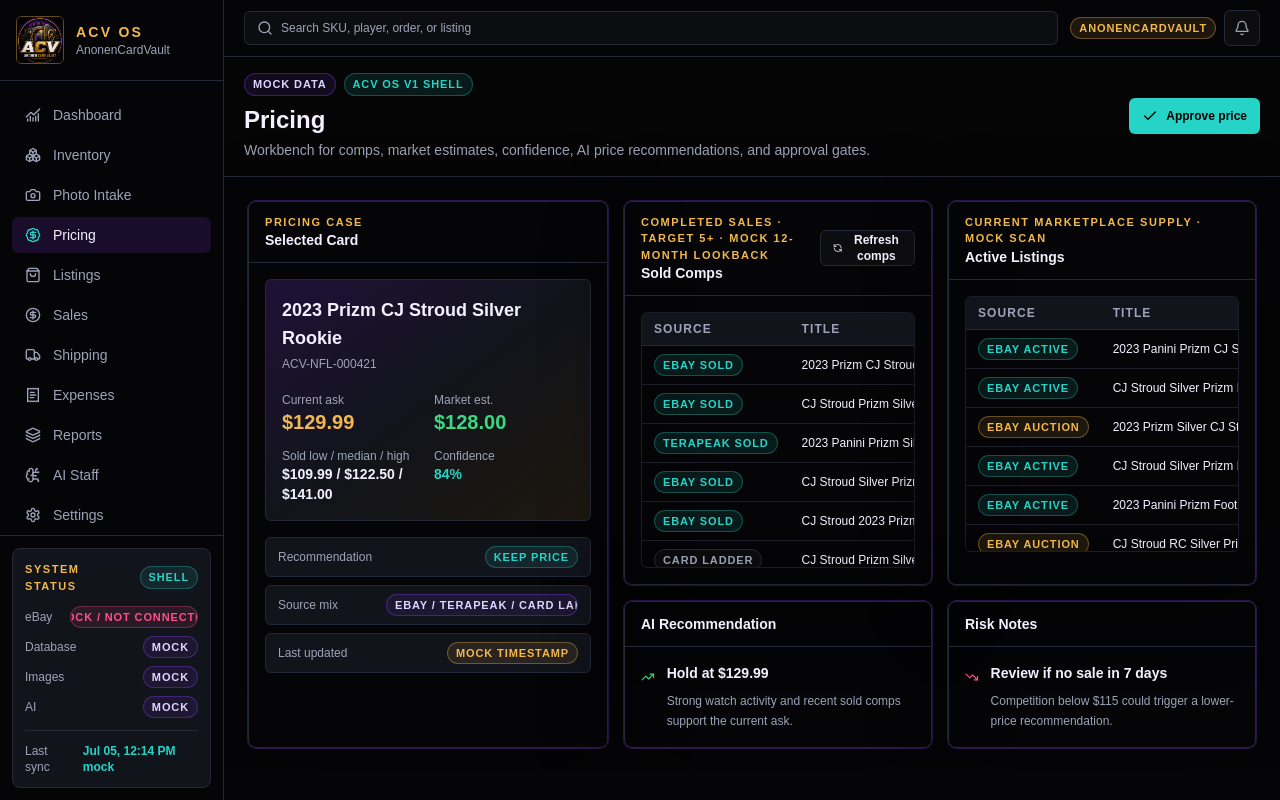
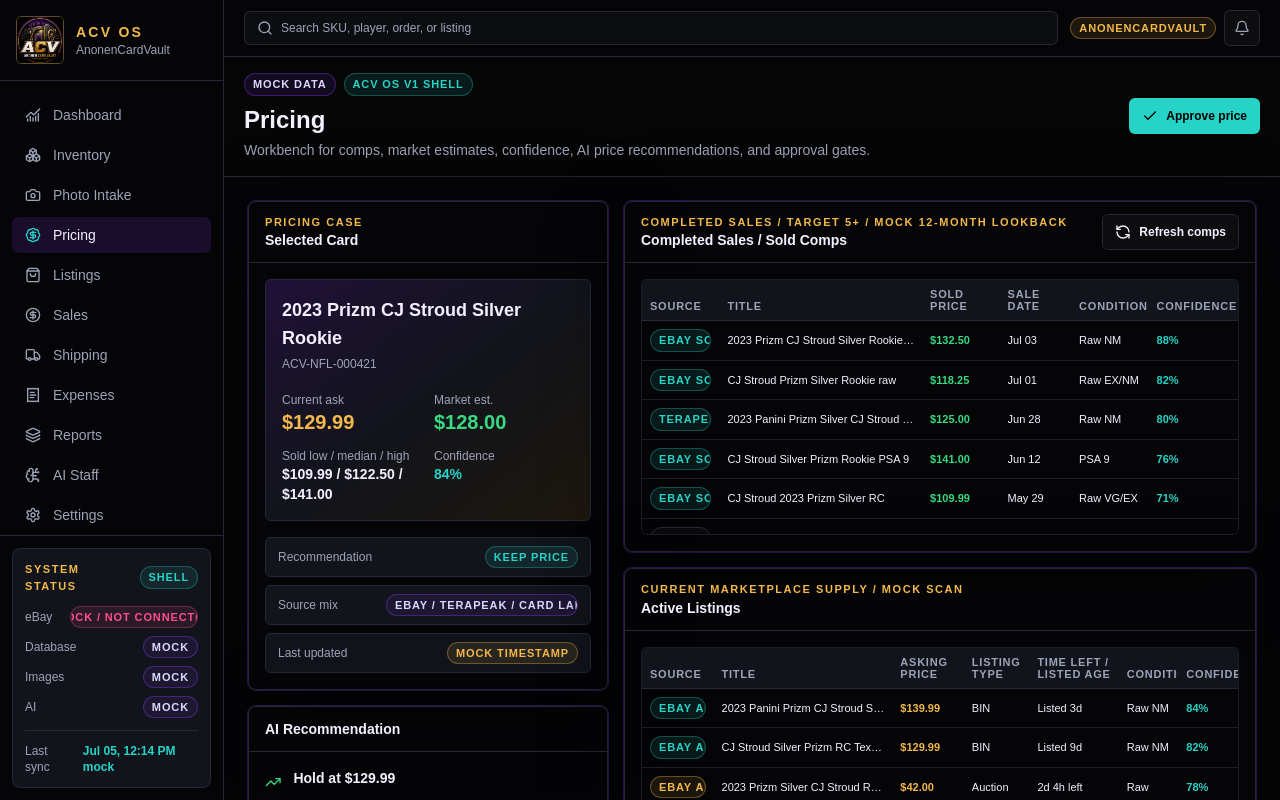
Before and after one commit to AnonenCardVault/ACV-OS, a Next.js app: page /pricing in a window 1280 px wide. Shown: the top 800 px of the page. Built offline with nearby package versions, Linux system fonts and the light colour scheme.

Commit message:
ui: finalize pricing workstation layout

```diff
--- a/app/(app)/pricing/page.tsx
+++ b/app/(app)/pricing/page.tsx
@@ -56,15 +56,15 @@
   className?: string;
 }) {
   return (
-    <div className={cn("acv-scrollbar max-h-64 overflow-auto rounded-md border border-acv-border/70", className)}>
-      <table className="w-max min-w-full border-separate border-spacing-0 text-left text-xs">
+    <div className={cn("acv-scrollbar max-h-64 overflow-x-hidden overflow-y-auto rounded-md border border-acv-border/70", className)}>
+      <table className="w-full table-fixed border-separate border-spacing-0 text-left text-[11px]">
         <thead>
           <tr>
             {columns.map((column) => (
               <th
                 key={column.key}
                 className={cn(
-                  "sticky top-0 z-10 border-b border-acv-border bg-acv-panel2 px-3 py-2 font-semibold uppercase tracking-[0.09em] text-acv-muted",
+                  "sticky top-0 z-10 overflow-hidden border-b border-acv-border bg-acv-panel2 px-2 py-2 align-bottom font-semibold uppercase leading-3 tracking-[0.07em] text-acv-muted",
                   column.className
                 )}
               >
@@ -80,7 +80,7 @@
                 <td
                   key={column.key}
                   className={cn(
-                    "border-b border-acv-border/70 px-3 py-2 align-middle text-acv-text group-hover:bg-white/[0.025]",
+                    "overflow-hidden border-b border-acv-border/70 px-2 py-2 align-middle text-acv-text group-hover:bg-white/[0.025]",
                     column.className
                   )}
                 >
@@ -109,7 +109,8 @@
         description="Workbench for comps, market estimates, confidence, AI price recommendations, and approval gates."
         action={<ActionButton icon={<Check className="h-4 w-4" />}>Approve price</ActionButton>}
       />
-      <div className="grid gap-4 p-4 md:p-6 xl:grid-cols-[360px_1fr]">
+      <div className="grid min-w-0 gap-4 p-4 md:p-6 xl:grid-cols-[360px_minmax(0,1fr)]">
+        <div className="min-w-0 space-y-4">
           <SectionCard title="Selected Card" eyebrow="Pricing case">
             <div className="rounded-md border border-acv-border bg-gradient-to-br from-acv-purple/20 via-acv-panel2 to-acv-gold/10 p-4">
               <p className="text-lg font-semibold text-acv-text">2023 Prizm CJ Stroud Silver Rookie</p>
@@ -141,9 +142,9 @@
                 ["Source mix", sourceMix, "purple"],
                 ["Last updated", "Mock timestamp", "gold"]
               ].map(([label, value, tone]) => (
-              <div key={label} className="flex items-center justify-between rounded-md border border-acv-border bg-acv-panel2 px-3 py-2 text-xs">
-                <span className="text-acv-muted">{label}</span>
-                <StatusPill tone={tone as "teal" | "purple" | "gold"} className="max-w-48 truncate">
+                <div key={label} className="flex items-center justify-between gap-3 rounded-md border border-acv-border bg-acv-panel2 px-3 py-2 text-xs">
+                  <span className="shrink-0 text-acv-muted">{label}</span>
+                  <StatusPill tone={tone as "teal" | "purple" | "gold"} className="min-w-0 max-w-48 truncate">
                     {value}
                   </StatusPill>
                 </div>
@@ -151,50 +152,6 @@
             </div>
           </SectionCard>
 
-        <div className="space-y-4">
-          <div className="grid min-w-0 gap-4 xl:grid-cols-2">
-            <SectionCard
-              title="Sold Comps"
-              eyebrow="Completed sales · target 5+ · mock 12-month lookback"
-              action={<ActionButton variant="ghost" icon={<RefreshCcw className="h-4 w-4" />}>Refresh comps</ActionButton>}
-            >
-              <PricingScrollTable<SoldCompRow>
-                rows={pricingSoldComps}
-                getRowKey={(row) => `${row.source}-${row.title}-${row.saleDate}`}
-                columns={[
-                  { key: "source", header: "Source", cell: (row) => <StatusPill tone={getSourceTone(row.source)}>{row.source}</StatusPill> },
-                  { key: "title", header: "Title", cell: (row) => <span className="line-clamp-1 block min-w-72 max-w-[420px]">{row.title}</span> },
-                  { key: "soldPrice", header: "Sold Price", cell: (row) => <span className="font-semibold text-acv-green">{formatCurrency(row.soldPrice)}</span> },
-                  { key: "saleDate", header: "Sale Date", cell: (row) => row.saleDate },
-                  { key: "condition", header: "Condition", cell: (row) => row.condition },
-                  { key: "confidence", header: "Confidence", cell: (row) => <span className="font-semibold text-acv-teal">{formatPercent(row.confidence)}</span> }
-                ]}
-              />
-              {pricingSoldComps.length < SOLD_COMP_TARGET && (
-                <p className="mt-3 rounded-md border border-acv-gold/30 bg-acv-gold/10 px-3 py-2 text-xs font-semibold text-acv-gold">
-                  Fewer than 5 sold comps found.
-                </p>
-              )}
-            </SectionCard>
-
-            <SectionCard title="Active Listings" eyebrow="Current marketplace supply · mock scan">
-              <PricingScrollTable<ActiveListingRow>
-                rows={pricingActiveListings}
-                getRowKey={(row) => `${row.source}-${row.title}-${row.timeLeftOrAge}`}
-                columns={[
-                  { key: "source", header: "Source", cell: (row) => <StatusPill tone={getSourceTone(row.source)}>{row.source}</StatusPill> },
-                  { key: "title", header: "Title", cell: (row) => <span className="line-clamp-1 block min-w-72 max-w-[420px]">{row.title}</span> },
-                  { key: "askingPrice", header: "Asking Price", cell: (row) => <span className="font-semibold text-acv-gold">{formatCurrency(row.askingPrice)}</span> },
-                  { key: "listingType", header: "Listing Type", cell: (row) => row.listingType },
-                  { key: "timeLeftOrAge", header: "Time Left / Listed Age", cell: (row) => row.timeLeftOrAge },
-                  { key: "condition", header: "Condition", cell: (row) => row.condition },
-                  { key: "confidence", header: "Confidence", cell: (row) => <span className="font-semibold text-acv-teal">{formatPercent(row.confidence)}</span> }
-                ]}
-              />
-            </SectionCard>
-          </div>
-
-          <div className="grid gap-4 md:grid-cols-2">
           <SectionCard title="AI Recommendation">
             <div className="flex items-start gap-3">
               <TrendingUp className="mt-1 h-5 w-5 text-acv-green" />
@@ -206,6 +163,7 @@
               </div>
             </div>
           </SectionCard>
+
           <SectionCard title="Risk Notes">
             <div className="flex items-start gap-3">
               <TrendingDown className="mt-1 h-5 w-5 text-acv-pink" />
@@ -218,6 +176,85 @@
             </div>
           </SectionCard>
         </div>
+
+        <div className="min-w-0 space-y-4">
+          <SectionCard
+            title="Completed Sales / Sold Comps"
+            eyebrow="Completed sales / target 5+ / mock 12-month lookback"
+            action={<ActionButton variant="ghost" icon={<RefreshCcw className="h-4 w-4" />}>Refresh comps</ActionButton>}
+          >
+            <PricingScrollTable<SoldCompRow>
+              rows={pricingSoldComps}
+              getRowKey={(row) => `${row.source}-${row.title}-${row.saleDate}`}
+              columns={[
+                {
+                  key: "source",
+                  header: "Source",
+                  className: "w-[13%]",
+                  cell: (row) => (
+                    <StatusPill tone={getSourceTone(row.source)} className="max-w-full truncate tracking-[0.04em]">
+                      {row.source}
+                    </StatusPill>
+                  )
+                },
+                { key: "title", header: "Title", className: "w-[34%]", cell: (row) => <span className="block truncate">{row.title}</span> },
+                {
+                  key: "soldPrice",
+                  header: "Sold Price",
+                  className: "w-[13%]",
+                  cell: (row) => <span className="block truncate font-semibold text-acv-green">{formatCurrency(row.soldPrice)}</span>
+                },
+                { key: "saleDate", header: "Sale Date", className: "w-[12%]", cell: (row) => <span className="block truncate">{row.saleDate}</span> },
+                { key: "condition", header: "Condition", className: "w-[13%]", cell: (row) => <span className="block truncate">{row.condition}</span> },
+                {
+                  key: "confidence",
+                  header: "Confidence",
+                  className: "w-[15%]",
+                  cell: (row) => <span className="block truncate font-semibold text-acv-teal">{formatPercent(row.confidence)}</span>
+                }
+              ]}
+            />
+            {pricingSoldComps.length < SOLD_COMP_TARGET && (
+              <p className="mt-3 rounded-md border border-acv-gold/30 bg-acv-gold/10 px-3 py-2 text-xs font-semibold text-acv-gold">
+                Fewer than 5 sold comps found.
+              </p>
+            )}
+          </SectionCard>
+
+          <SectionCard title="Active Listings" eyebrow="Current marketplace supply / mock scan">
+            <PricingScrollTable<ActiveListingRow>
+              rows={pricingActiveListings}
+              getRowKey={(row) => `${row.source}-${row.title}-${row.timeLeftOrAge}`}
+              columns={[
+                {
+                  key: "source",
+                  header: "Source",
+                  className: "w-[12%]",
+                  cell: (row) => (
+                    <StatusPill tone={getSourceTone(row.source)} className="max-w-full truncate tracking-[0.04em]">
+                      {row.source}
+                    </StatusPill>
+                  )
+                },
+                { key: "title", header: "Title", className: "w-[30%]", cell: (row) => <span className="block truncate">{row.title}</span> },
+                {
+                  key: "askingPrice",
+                  header: "Asking Price",
+                  className: "w-[12%]",
+                  cell: (row) => <span className="block truncate font-semibold text-acv-gold">{formatCurrency(row.askingPrice)}</span>
+                },
+                { key: "listingType", header: "Listing Type", className: "w-[11%]", cell: (row) => <span className="block truncate">{row.listingType}</span> },
+                { key: "timeLeftOrAge", header: "Time Left / Listed Age", className: "w-[15%]", cell: (row) => <span className="block truncate">{row.timeLeftOrAge}</span> },
+                { key: "condition", header: "Condition", className: "w-[10%]", cell: (row) => <span className="block truncate">{row.condition}</span> },
+                {
+                  key: "confidence",
+                  header: "Confidence",
+                  className: "w-[10%]",
+                  cell: (row) => <span className="block truncate font-semibold text-acv-teal">{formatPercent(row.confidence)}</span>
+                }
+              ]}
+            />
+          </SectionCard>
         </div>
       </div>
     </>
```
Lines whose indentation alone changed are shown as unchanged.
